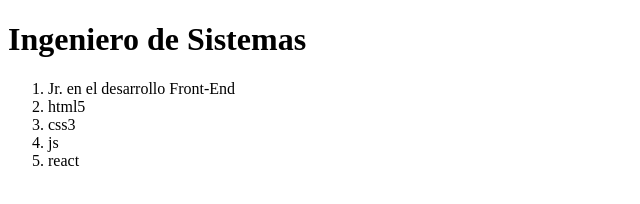
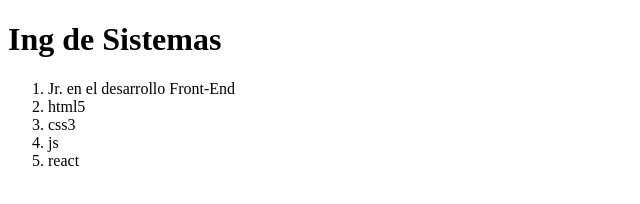
Before and after one commit to Ale1725/test-git, a plain HTML site: page bruno/index.html in a window 1280 px wide. Shown: the whole page, without its empty margins (0-640 px from the left). Drawn offline with Linux system fonts and the light colour scheme.

Commit message:
Se modifico el titulo

```diff
--- a/bruno/index.html
+++ b/bruno/index.html
@@ -7,7 +7,7 @@
   <title>Ejercicio Basico de git</title>
 </head>
 <body>
-  <h1>Ingeniero de Sistemas</h1>
+  <h1>Ing de Sistemas</h1>
   <ol>
     <li>Jr. en el desarrollo Front-End</li>
     <li>html5</li>
```
